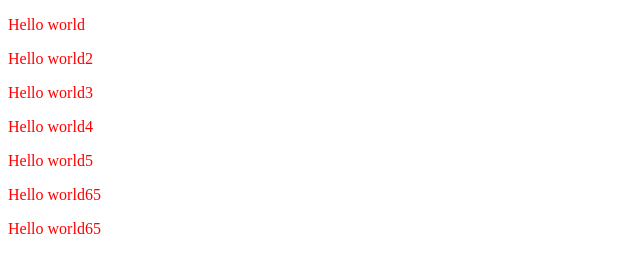
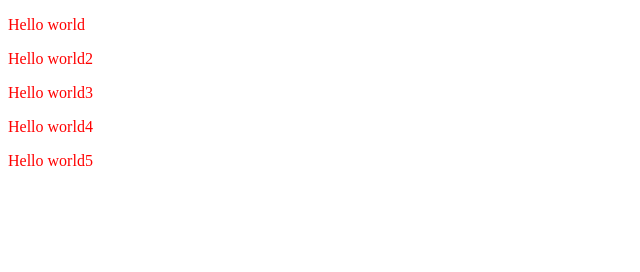
Before and after one commit to damodred53/Projet3, a plain HTML site: page projet1.html in a window 1280 px wide. Shown: the whole page, without its empty margins (0-640 px from the left). Drawn offline with Linux system fonts and the light colour scheme.

Commit message:
On a fait des erreurs de noob

```diff
--- a/projet1.html
+++ b/projet1.html
@@ -11,7 +11,5 @@
 <p>Hello world3</p>
 <p>Hello world4</p>
 <p>Hello world5</p>
-<p>Hello world65</p>
-<p>Hello world65</p>
 </body>
 </html>
```
